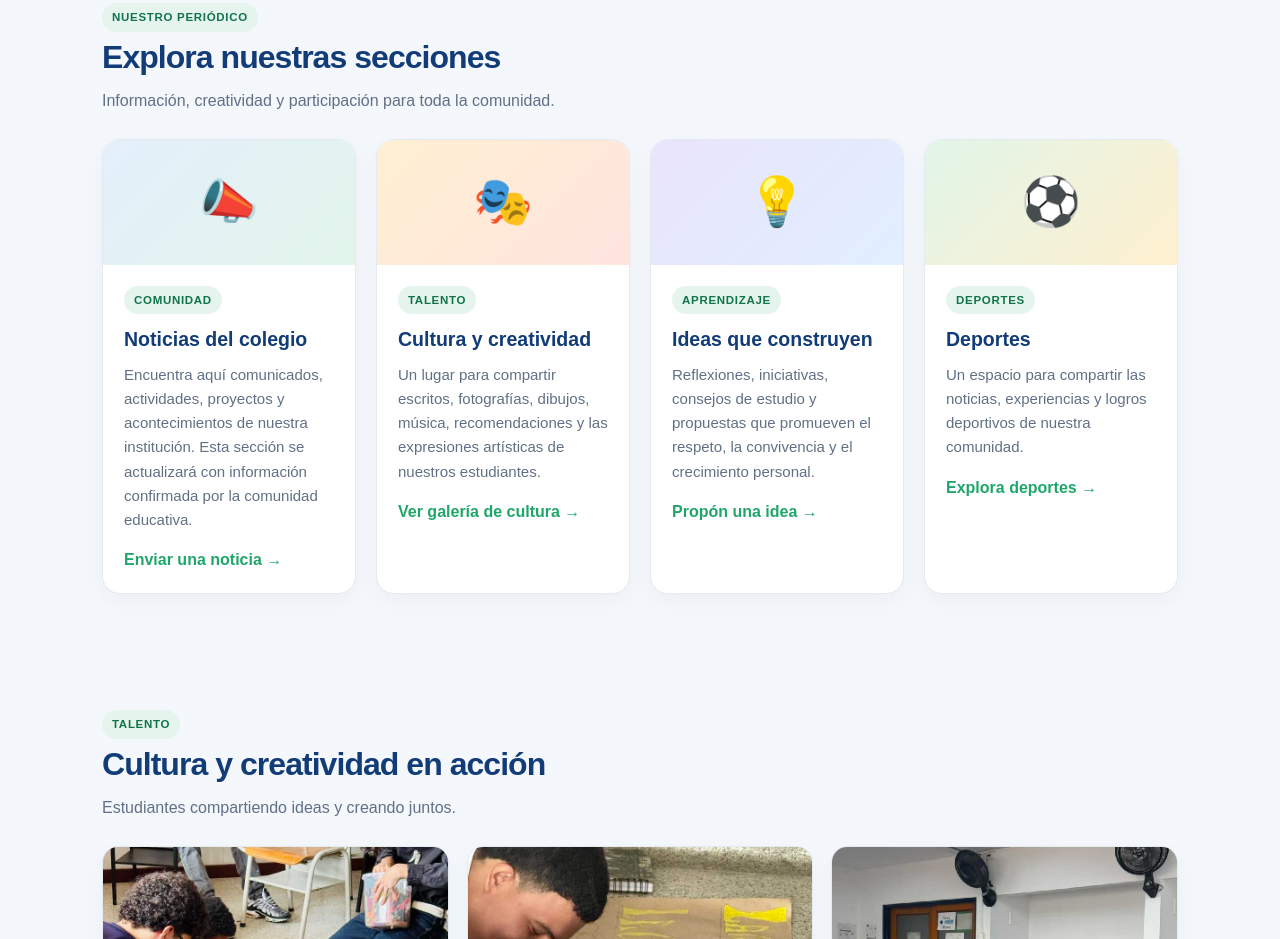
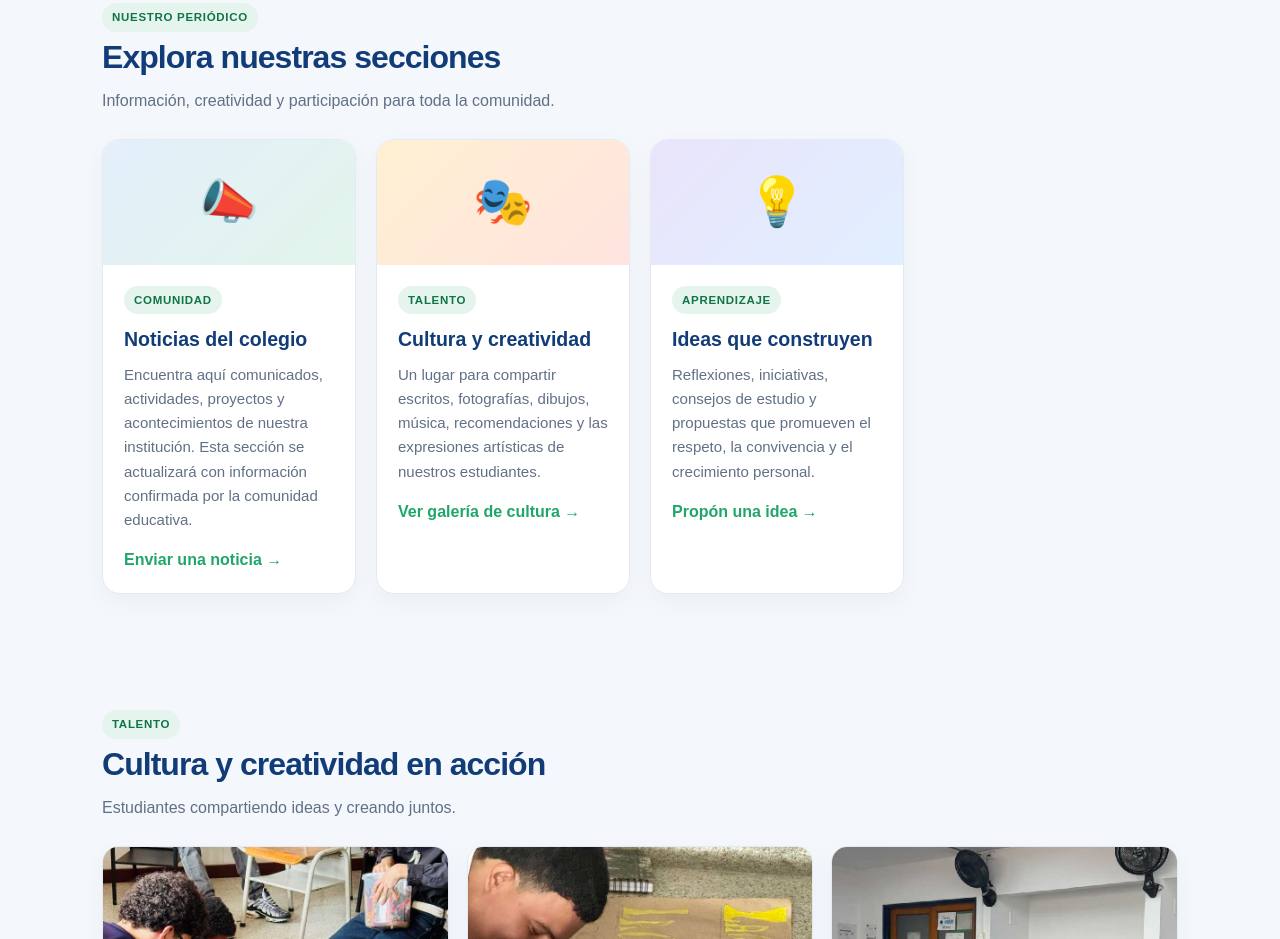
Before and after one commit to Juventud0/A-pe-nco-comfand-, a plain HTML site: page index.html in a window 1280 px wide. Shown: the part 805-1744 px from the top of the page. Drawn offline with Linux system fonts and the light colour scheme.

Commit message:
Eliminar tarjeta duplicada de deportes

```diff
--- a/index.html
+++ b/index.html
@@ -43,7 +43,7 @@ footer{background:#102746;color:#dce7f4;padding:30px 22px;text-align:center}foot
 <article class="card"><div class="card-top">📣</div><div class="card-body"><span class="tag">Comunidad</span><h3>Noticias del colegio</h3><p>Encuentra aquí comunicados, actividades, proyectos y acontecimientos de nuestra institución. Esta sección se actualizará con información confirmada por la comunidad educativa.</p><a href="#participa">Enviar una noticia →</a></div></article>
 <article class="card"><div class="card-top">🎭</div><div class="card-body"><span class="tag">Talento</span><h3>Cultura y creatividad</h3><p>Un lugar para compartir escritos, fotografías, dibujos, música, recomendaciones y las expresiones artísticas de nuestros estudiantes.</p><a href="#cultura">Ver galería de cultura →</a></div></article>
 <article class="card"><div class="card-top">💡</div><div class="card-body"><span class="tag">Aprendizaje</span><h3>Ideas que construyen</h3><p>Reflexiones, iniciativas, consejos de estudio y propuestas que promueven el respeto, la convivencia y el crecimiento personal.</p><a href="#participa">Propón una idea →</a></div></article>
-<article class="card"><div class="card-top">⚽</div><div class="card-body"><span class="tag">Deportes</span><h3>Deportes</h3><p>Un espacio para compartir las noticias, experiencias y logros deportivos de nuestra comunidad.</p><a href="#deportes">Explora deportes →</a></div></article>
+
 </div></section>
 <section class="wrap" id="cultura" style="scroll-margin-top:120px"><div class="section-head"><div><span class="tag">Talento</span><h2>Cultura y creatividad en acción</h2><p>Estudiantes compartiendo ideas y creando juntos.</p></div></div>
 <div class="gallery">
```
